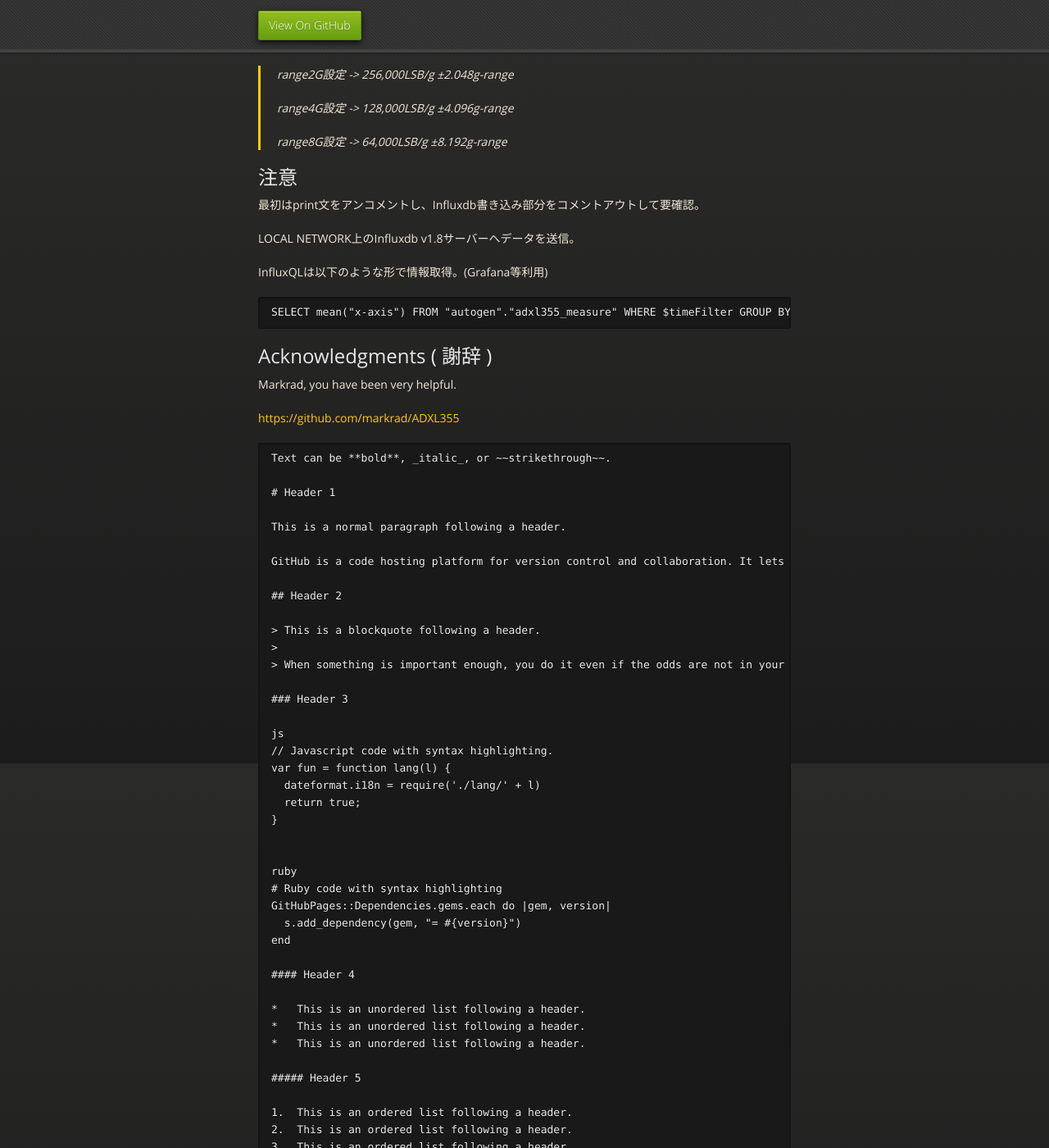
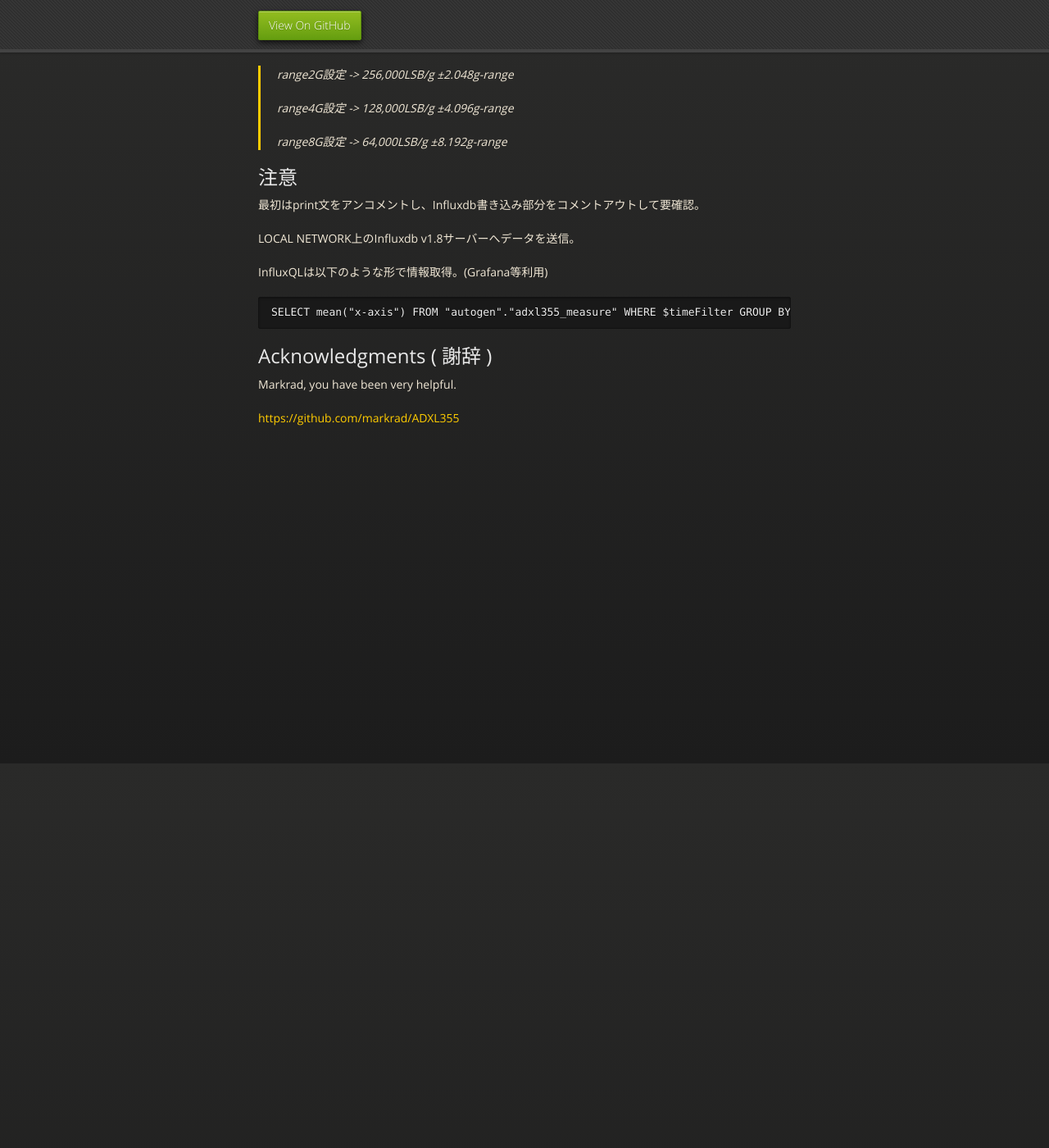
Before and after one commit to nhashimoto-gm/nhashimoto-gm.github.io, a Jekyll site: the page built from index.md, in a window 1280 px wide and 1400 px high, scrolled down 1769 px. Shown: the whole window at 82% size. Built offline with Jekyll 4.4.1, drawn with Linux system fonts in a browser that asks for light colours; our own code applies the rules of GitHub Pages for plain Markdown files; after the commit the page ends 2399 px from its top, so only the background shows below that; some of the changed text lies outside the part shown.

Commit message:
Update index.md

````diff
--- a/index.md
+++ b/index.md
@@ -95,113 +95,3 @@ SELECT mean("x-axis") FROM "autogen"."adxl355_measure" WHERE $timeFilter GROUP B
 Markrad, you have been very helpful.
 
 [https://github.com/markrad/ADXL355](https://github.com/markrad/ADXL355)
-
-
-
-
-```
-Text can be **bold**, _italic_, or ~~strikethrough~~.
-
-# Header 1
-
-This is a normal paragraph following a header.
-
-GitHub is a code hosting platform for version control and collaboration. It lets you and others work together on projects from anywhere.
-
-## Header 2
-
-> This is a blockquote following a header.
->
-> When something is important enough, you do it even if the odds are not in your favor.
-
-### Header 3
-
-js
-// Javascript code with syntax highlighting.
-var fun = function lang(l) {
-  dateformat.i18n = require('./lang/' + l)
-  return true;
-}
-
-
-ruby
-# Ruby code with syntax highlighting
-GitHubPages::Dependencies.gems.each do |gem, version|
-  s.add_dependency(gem, "= #{version}")
-end
-
-#### Header 4
-
-*   This is an unordered list following a header.
-*   This is an unordered list following a header.
-*   This is an unordered list following a header.
-
-##### Header 5
-
-1.  This is an ordered list following a header.
-2.  This is an ordered list following a header.
-3.  This is an ordered list following a header.
-
-###### Header 6
-
-| head1        | head two          | three |
-|:-------------|:------------------|:------|
-| ok           | good swedish fish | nice  |
-| out of stock | good and plenty   | nice  |
-| ok           | good `oreos`      | hmm   |
-| ok           | good `zoute` drop | yumm  |
-
-### There's a horizontal rule below this.
-
-* * *
-
-### Here is an unordered list:
-
-*   Item foo
-*   Item bar
-*   Item baz
-*   Item zip
-
-### And an ordered list:
-
-1.  Item one
-1.  Item two
-1.  Item three
-1.  Item four
-
-### And a nested list:
-
-- level 1 item
-  - level 2 item
-  - level 2 item
-    - level 3 item
-    - level 3 item
-- level 1 item
-  - level 2 item
-  - level 2 item
-  - level 2 item
-- level 1 item
-  - level 2 item
-  - level 2 item
-- level 1 item
-
-### Small image
-
-![Octocat](https://github.githubassets.com/images/icons/emoji/octocat.png)
-
-### Definition lists can be used with HTML syntax.
-
-<dl>
-<dt>Name</dt>
-<dd>Godzilla</dd>
-<dt>Born</dt>
-<dd>1952</dd>
-<dt>Birthplace</dt>
-<dd>Japan</dd>
-<dt>Color</dt>
-<dd>Green</dd>
-</dl>
-
-Long, single-line code blocks should not wrap. They should horizontally scroll if they are too long. This line should be long enough to demonstrate this.
-
-```
````
